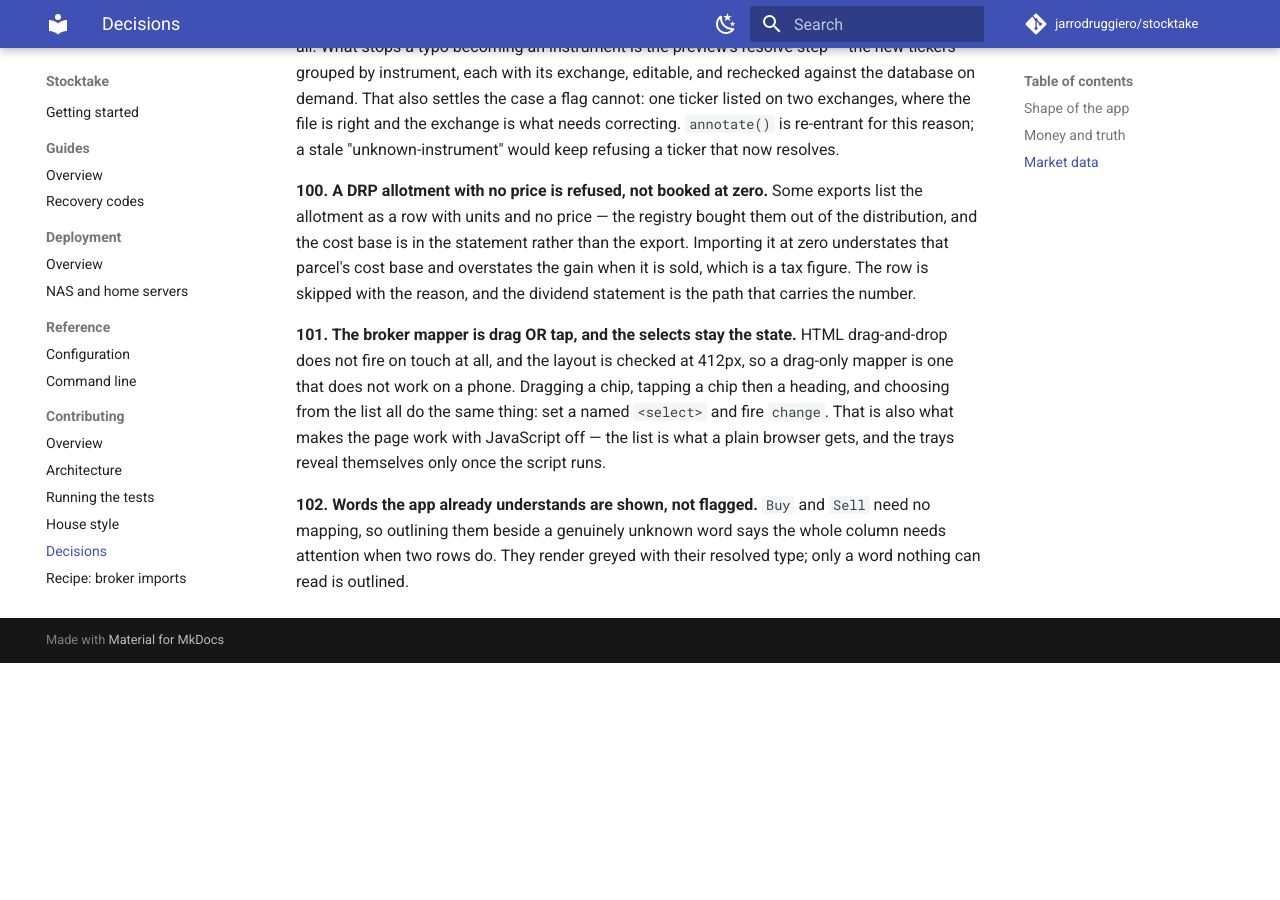
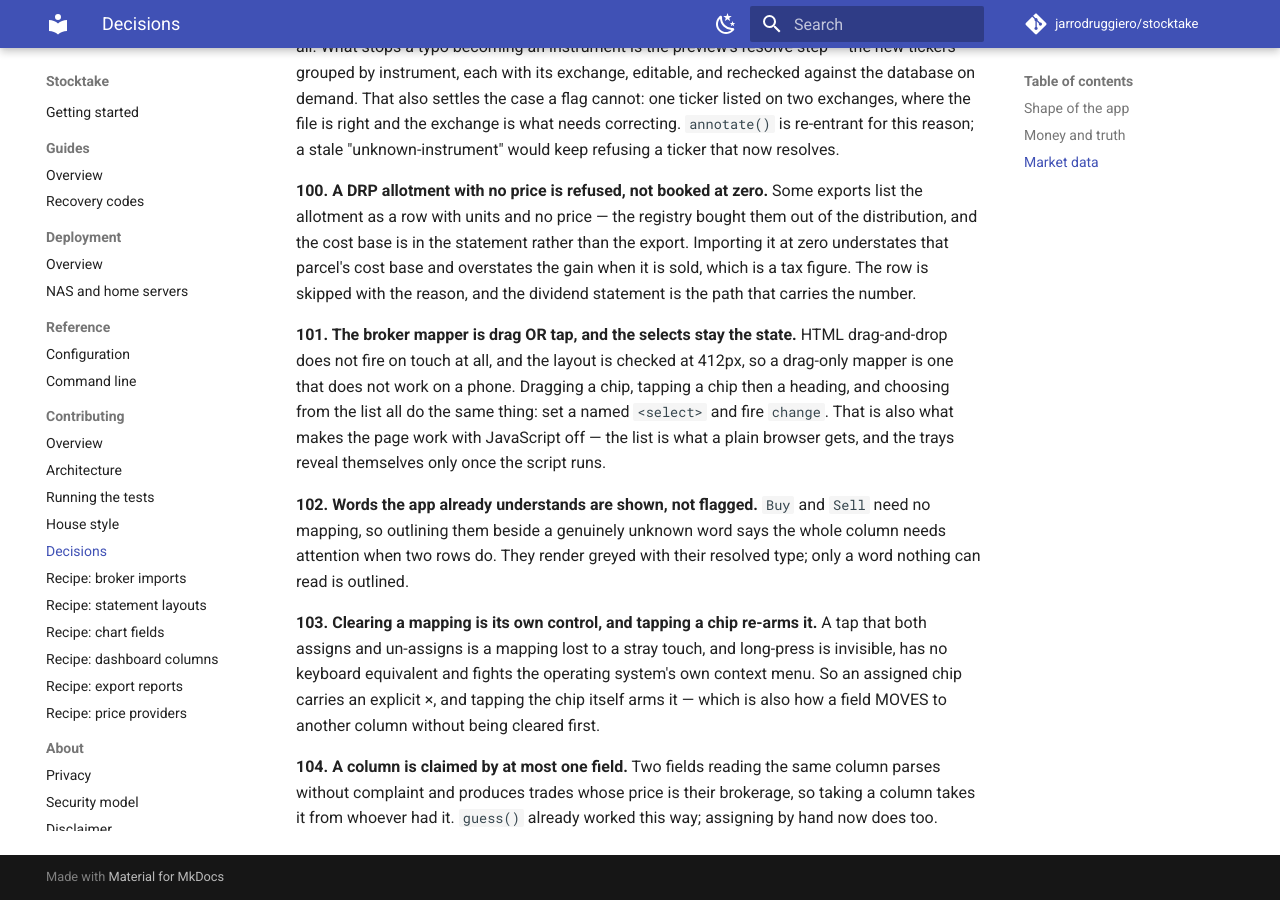
Before and after one commit to jarrodruggiero/stocktake, an MkDocs documentation site: the page built from docs/contributing/decisions.md, in a window 1280 px wide and 900 px high, scrolled down 14432 px. Built offline with MkDocs 1.6.1 and Material for MkDocs 9.7.7, drawn with Linux system fonts in a browser that asks for light colours; comment, search, counter and statistics services are not loaded; before the commit the page ends 15095 px from its top, so only the background shows below that.

Commit message:
Rename the dev channel, and stop a stray tap clearing a mapping
edge -> dev, in the workflow, the tag and CI.md. It was never a required status
check, so nothing in git-management moves. The old :edge tag stays where it is
and stops being updated - anything pulling it needs repointing to :dev.

Tapping an assigned chip re-arms it rather than clearing it, so a mis-tap costs
nothing and a field can be MOVED to another column without being cleared first.
Clearing is an explicit x on the chip. Long-press was the other option and is
worse here: invisible, no keyboard equivalent, and it fights the OS context
menu on touch.

While in there: a column is now claimed by at most one field. Two fields
reading the same column parses without complaint and produces trades whose
price is their brokerage. guess() already worked this way; assigning by hand
did not.

Co-Authored-By: Claude Opus 5 <noreply@anthropic.com>

```diff
--- a/docs/contributing/decisions.md
+++ b/docs/contributing/decisions.md
@@ -712,3 +712,15 @@ trays reveal themselves only once the script runs.
 `Sell` need no mapping, so outlining them beside a genuinely unknown word says
 the whole column needs attention when two rows do. They render greyed with
 their resolved type; only a word nothing can read is outlined.
+
+**103. Clearing a mapping is its own control, and tapping a chip re-arms it.**
+A tap that both assigns and un-assigns is a mapping lost to a stray touch, and
+long-press is invisible, has no keyboard equivalent and fights the operating
+system's own context menu. So an assigned chip carries an explicit ×, and
+tapping the chip itself arms it — which is also how a field MOVES to another
+column without being cleared first.
+
+**104. A column is claimed by at most one field.** Two fields reading the same
+column parses without complaint and produces trades whose price is their
+brokerage, so taking a column takes it from whoever had it. `guess()` already
+worked this way; assigning by hand now does too.
```
Also changed, not shown: app/static/brokerdrag.js (+21 -3 lines), app/static/style.css (+15 -0 lines), .github/CI.md, 2 other files.
